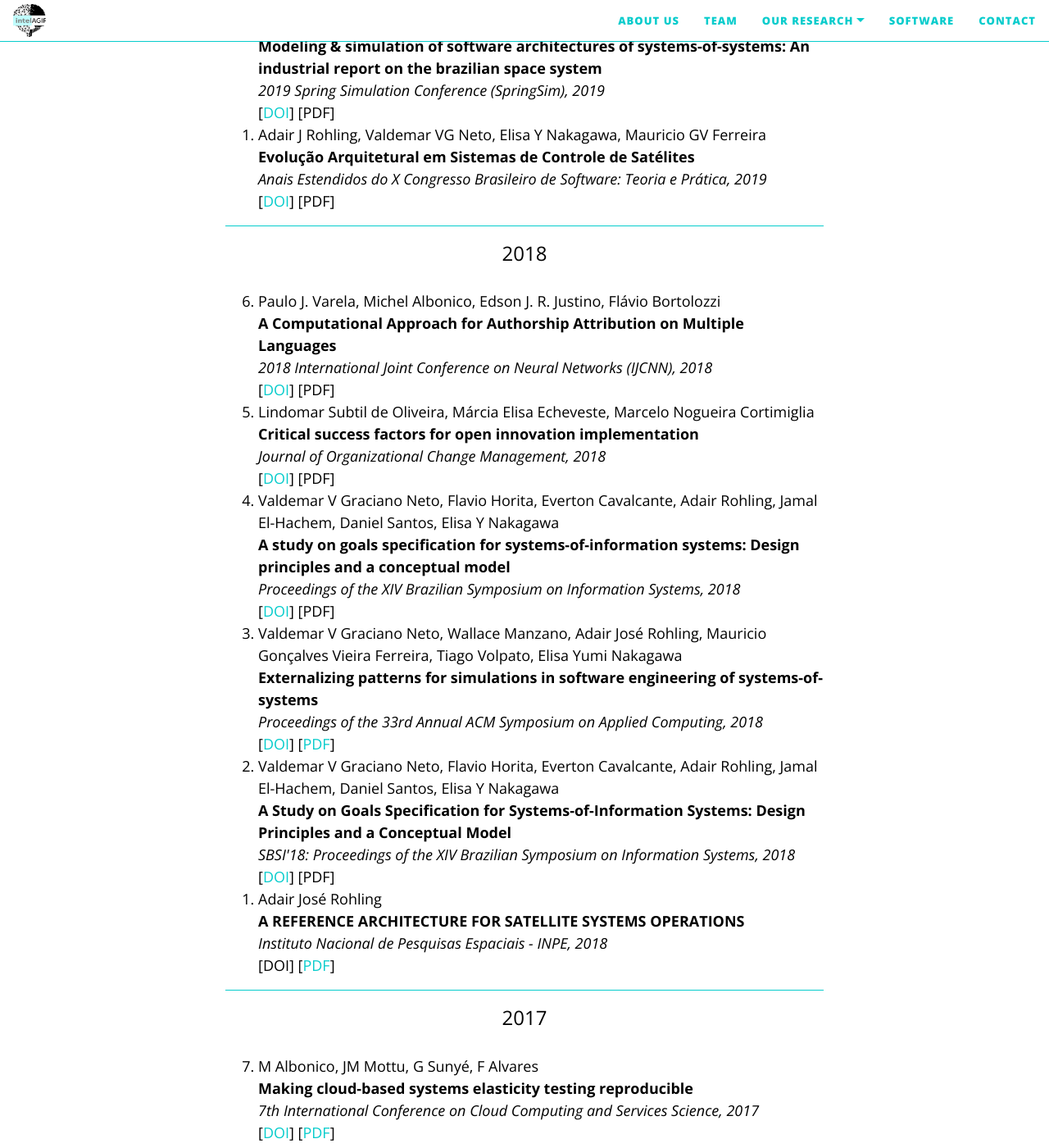
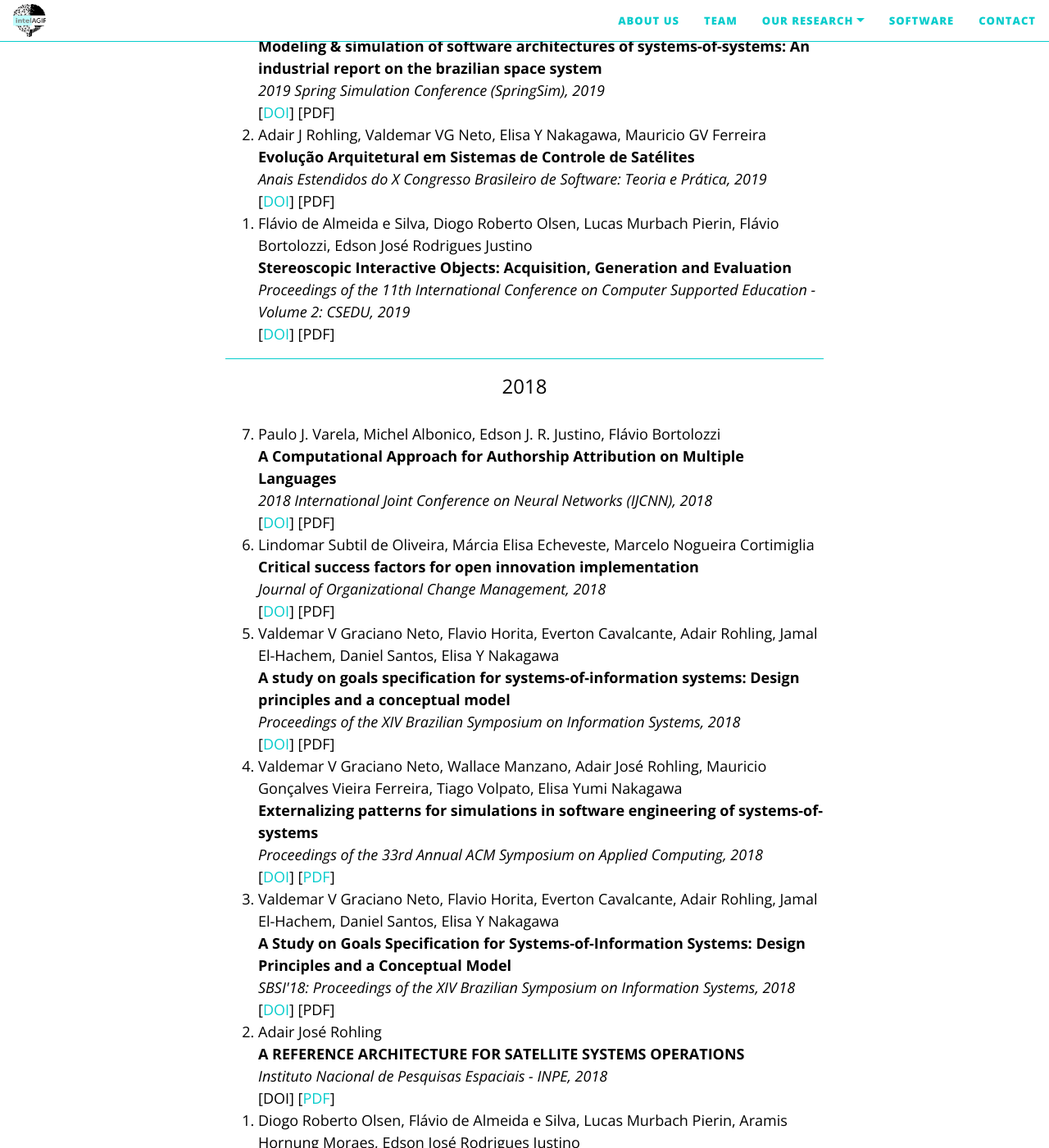
Before and after one commit to IntelAgir-Research-Group/intelagir-research-group.github.io, a Jekyll site: the page built from pages/publications.md, in a window 1280 px wide and 1400 px high, scrolled down 2913 px. Shown: the whole window at 82% size. Built offline with Jekyll 4.4.1, drawn with Linux system fonts in a browser that asks for light colours; nearby versions of some CDN libraries; some of the changed text lies outside the part shown.

Commit message:
Update publications.md

```diff
--- a/pages/publications.md
+++ b/pages/publications.md
@@ -518,5 +518,33 @@ publications:
     year: 2010
     type: conference
 
+
+
+
+
+  - title: "Stereoscopic Interactive Objects: Acquisition, Generation and Evaluation"
+    authors: Flávio de Almeida e Silva, Diogo Roberto Olsen, Lucas Murbach Pierin, Flávio Bortolozzi, Edson José Rodrigues Justino
+    venue: " Proceedings of the 11th International Conference on Computer Supported Education - Volume 2: CSEDU"
+    doi: https://doi.org/10.5220/0007796001650176
+    url: #
+    year: 2019
+    type: conference
+
+  - title: "Generation of Stereoscopic Interactive Learning Objects True to the Original Object"
+    authors: 	Diogo Roberto Olsen, Flávio de Almeida e Silva, Lucas Murbach Pierin, Aramis Hornung Moraes, Edson José Rodrigues Justino
+    venue: ""
+    doi: https://doi.org/10.5220/0006701402590266
+    url: #
+    year: 2018
+    type: conference
+
+  - title: "Behavior implementation in autonomous agents using modular and hierarchical neural networks"
+    authors: Flávio de Almeida e Silva, Guilherme Bittencourt, Mauro Roisenberg, Jorge Muniz Barreto, Renato C. Vieira, Dennis Kerr Coelho
+    venue: "IEEE Conference on Robotics, Automation and Mechatronics, 2004"
+    doi: https://doi.org/10.1109/RAMECH.2004.1438042
+    url: #
+    year: 2004
+    type: conference
+
 ---
 All the other research will be added soon!
```
